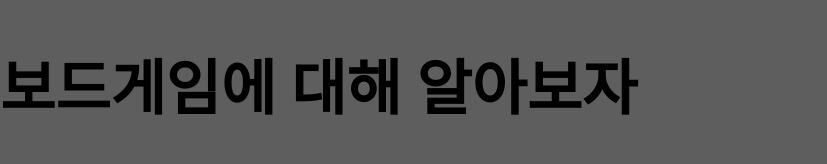
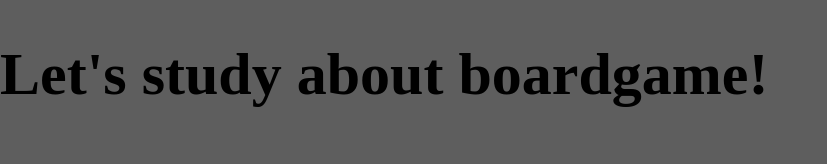
Before and after one commit to choiwb1/boardgame, a plain HTML site: page iisstart.htm in a window 1280 px wide. Shown: the top 164 px of the page, without its empty margins (0-827 px from the left). Drawn offline with Linux system fonts and the light colour scheme.

Commit message:
Update iisstart.htm

```diff
--- a/iisstart.htm
+++ b/iisstart.htm
@@ -1,6 +1,6 @@
 <!DOCTYPE html >
 <html xmlns="http://www.w3.org/1999/xhtml">
-<h1 style="font-size:60px;">보드게임에 대해 알아보자</h1> <br />
+<h1 style="font-size:60px;">Let's study about boardgame!</h1> <br />
 <meta http-equiv="Content-Type" content="text/html; charset=utf-8" />
 <title>IIS Windows</title>
 <style type="text/css">
```
